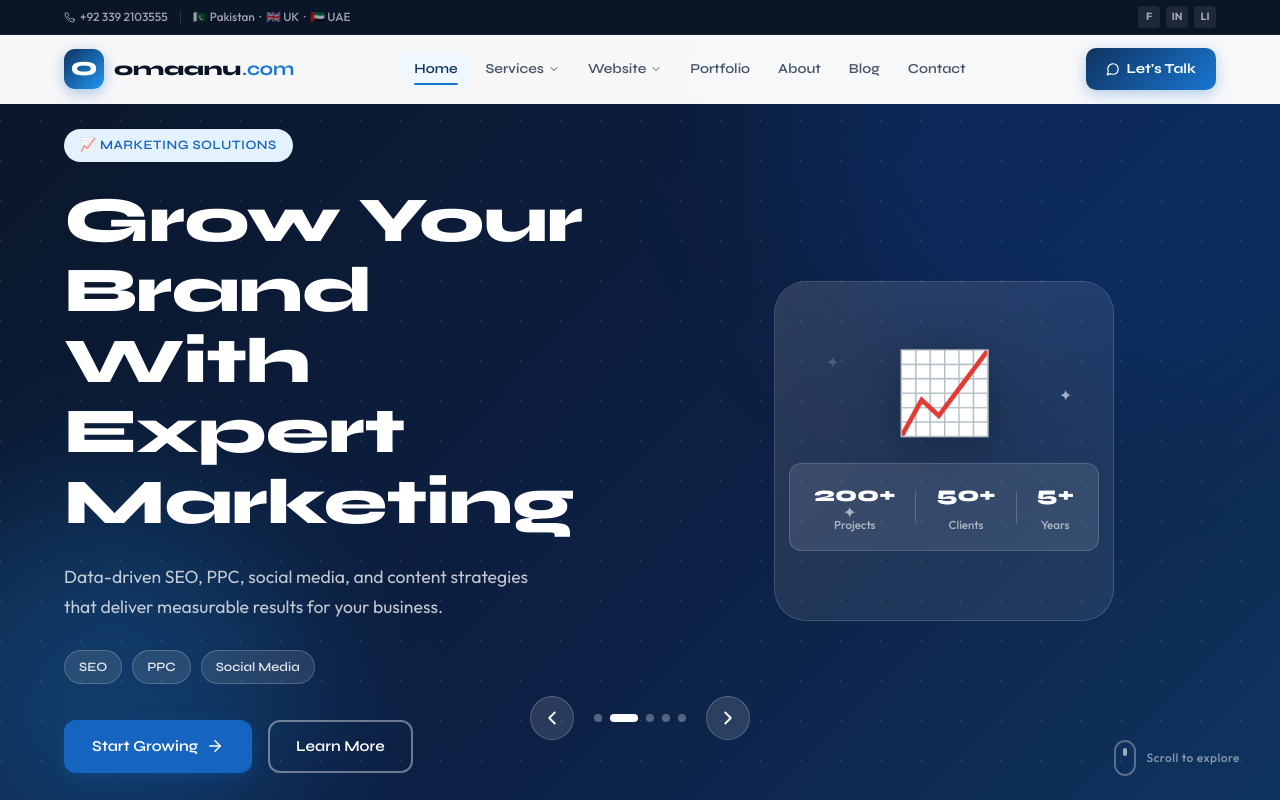
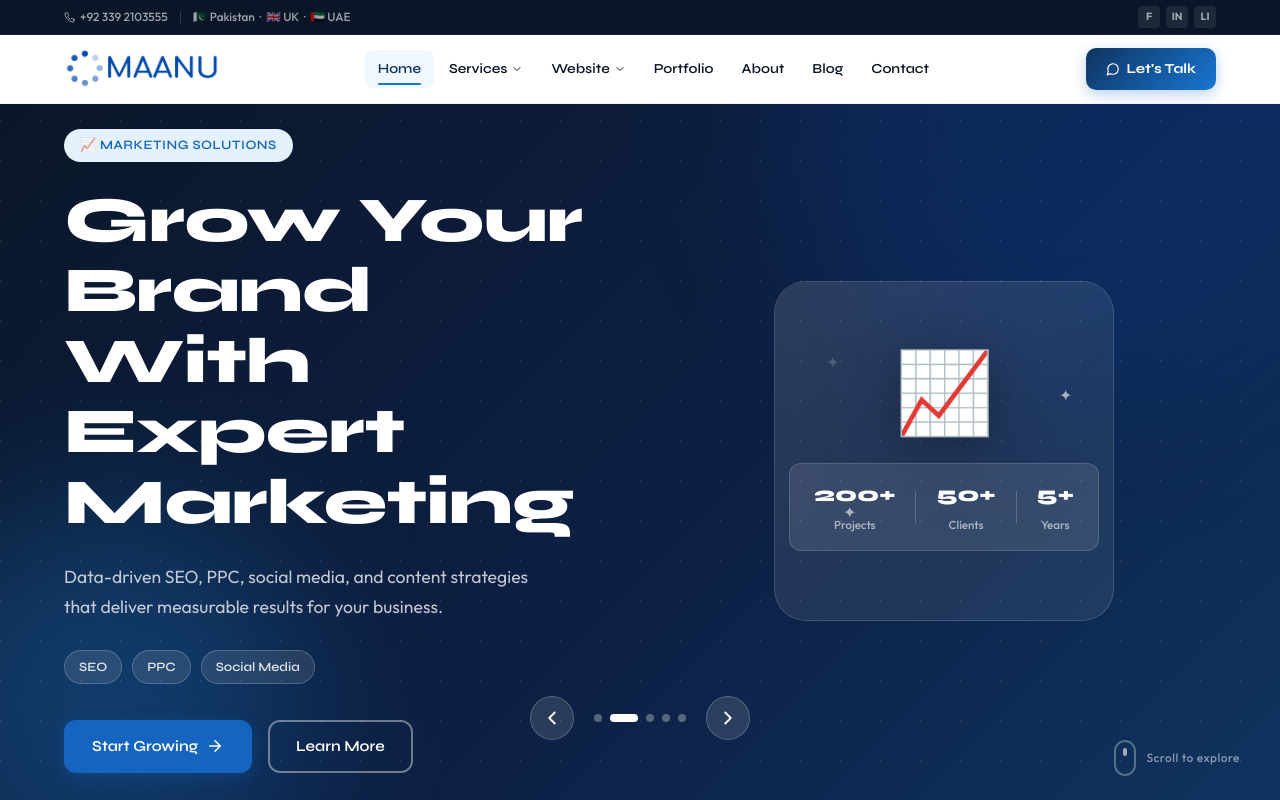
Before and after one commit to anasbinikhlas/Omaanu, a React (Vite) app: page / in a window 1280 px wide. Shown: the top 800 px of the page. Built offline with nearby package versions, Linux system fonts and the light colour scheme.

Commit message:
changes color nav bar footer

```diff
--- a/index.html
+++ b/index.html
@@ -4,6 +4,7 @@
     <meta charset="UTF-8" />
     <meta name="viewport" content="width=device-width, initial-scale=1.0" />
     <title>Omaanu – Digital Agency</title>
+    <link rel="icon" type="image/png" href="/src/assets/Omaanu fav.png" />
     <link rel="preconnect" href="https://fonts.googleapis.com" />
     <link rel="preconnect" href="https://fonts.gstatic.com" crossorigin />
     <link href="https://fonts.googleapis.com/css2?family=Syne:wght@400;500;600;700;800&family=Outfit:wght@300;400;500;600;700&display=swap" rel="stylesheet" />
--- a/src/components/Footer.css
+++ b/src/components/Footer.css
@@ -1,4 +1,4 @@
-.footer { background: var(--blue-900); color: white; }
+.footer { background: #ffffff; color: var(--blue-900); }
 
 /* CTA Band */
 .footer-cta {
@@ -40,33 +40,21 @@
 
 /* Brand col */
 .footer-logo {
-  display: flex;
+  display: inline-flex;
   align-items: center;
-  gap: 10px;
   margin-bottom: 20px;
 }
-.footer-logo .logo-mark {
-  width: 38px; height: 38px;
-  background: linear-gradient(135deg, var(--blue-500), var(--blue-300));
-  border-radius: 10px;
-  display: flex;
-  align-items: center;
-  justify-content: center;
-  font-family: var(--font-display);
-  font-weight: 800;
-  font-size: 1.2rem;
-  color: white;
+.footer-logo-img {
+  height: 40px;
+  width: auto;
+  transition: transform .25s cubic-bezier(0.175, 0.885, 0.32, 1.275);
 }
-.footer-logo .logo-text {
-  font-family: var(--font-display);
-  font-weight: 800;
-  font-size: 1.2rem;
-  color: white;
+.footer-logo:hover .footer-logo-img {
+  transform: scale(1.08);
 }
-.footer-logo .logo-text span { color: var(--blue-300); }
 
 .footer-desc {
-  color: rgba(255,255,255,.6);
+  color: var(--blue-900);
   font-size: 0.88rem;
   line-height: 1.7;
   margin-bottom: 20px;
@@ -79,13 +67,13 @@
 }
 .social-btn {
   width: 38px; height: 38px;
-  background: rgba(255,255,255,.08);
-  border: 1px solid rgba(255,255,255,.12);
+  background: var(--blue-50);
+  border: 1px solid var(--gray-200);
   border-radius: 10px;
   display: flex;
   align-items: center;
   justify-content: center;
-  color: rgba(255,255,255,.7);
+  color: var(--blue-700);
   transition: all .25s;
 }
 .social-btn:hover {
@@ -100,23 +88,23 @@
   display: flex;
   align-items: center;
   gap: 8px;
-  color: rgba(255,255,255,.6);
+  color: var(--blue-900);
   font-size: 0.85rem;
   transition: color .2s;
 }
-.footer-contact-item:hover { color: white; }
+.footer-contact-item:hover { color: var(--blue-700); }
 
 /* Columns */
 .footer-col-title {
   font-family: var(--font-display);
   font-weight: 700;
   font-size: 0.9rem;
-  color: white;
+  color: var(--blue-900);
   text-transform: uppercase;
   letter-spacing: .06em;
   margin-bottom: 16px;
   padding-bottom: 8px;
-  border-bottom: 1px solid rgba(255,255,255,.1);
+  border-bottom: 1px solid var(--gray-200);
 }
 
 .footer-link {
@@ -124,12 +112,12 @@
   align-items: center;
   gap: 6px;
   padding: 5px 0;
-  color: rgba(255,255,255,.55);
+  color: var(--blue-900);
   font-size: 0.87rem;
   transition: all .2s;
 }
 .footer-link:hover {
-  color: white;
+  color: var(--blue-700);
   gap: 10px;
 }
 
@@ -138,16 +126,16 @@
 .footer-input {
   width: 100%;
   padding: 11px 16px;
-  background: rgba(255,255,255,.08);
-  border: 1px solid rgba(255,255,255,.15);
+  background: var(--gray-50);
+  border: 1px solid var(--gray-200);
   border-radius: var(--radius);
-  color: white;
+  color: var(--blue-900);
   font-family: var(--font-body);
   font-size: 0.88rem;
   outline: none;
   transition: border-color .2s;
 }
-.footer-input::placeholder { color: rgba(255,255,255,.35); }
+.footer-input::placeholder { color: var(--gray-400); }
 .footer-input:focus { border-color: var(--blue-400); }
 .footer-subscribe {
   padding: 11px 16px;
@@ -164,7 +152,7 @@
 
 /* Bottom */
 .footer-bottom {
-  border-top: 1px solid rgba(255,255,255,.08);
+  border-top: 1px solid var(--gray-200);
   padding: 20px 0;
 }
 .footer-bottom-inner {
@@ -174,7 +162,7 @@
   gap: 16px;
   flex-wrap: wrap;
   font-size: 0.83rem;
-  color: rgba(255,255,255,.4);
+  color: var(--blue-900);
 }
 
 @media (max-width: 1024px) {
--- a/src/components/Footer.jsx
+++ b/src/components/Footer.jsx
@@ -1,6 +1,7 @@
 import React from 'react'
 import { Link } from 'react-router-dom'
 import { Facebook, Instagram, Linkedin, Mail, Phone, MapPin, ArrowRight } from 'lucide-react'
+import logoImage from '../assets/Omaanu Logo.png'
 import './Footer.css'
 
 export default function Footer() {
@@ -28,8 +29,7 @@ export default function Footer() {
           {/* Brand */}
           <div className="footer-brand">
             <Link to="/" className="footer-logo">
-              <div className="logo-mark">O</div>
-              <span className="logo-text">omaanu<span>.com</span></span>
+              <img src={logoImage} alt="Omaanu Logo" className="footer-logo-img" />
             </Link>
             <p className="footer-desc">
               A full-service digital agency delivering design, development, marketing, and animation solutions that drive real business growth.
@@ -85,16 +85,16 @@ export default function Footer() {
           {/* Newsletter */}
           <div className="footer-col">
             <h4 className="footer-col-title">Stay Updated</h4>
-            <p style={{ color: 'rgba(255,255,255,.6)', fontSize: '0.88rem', marginBottom: 16, lineHeight: 1.6 }}>
+            <p style={{ color: 'var(--gray-600)', fontSize: '0.88rem', marginBottom: 16, lineHeight: 1.6 }}>
               Subscribe to our newsletter for the latest tips, trends, and digital insights.
             </p>
             <div className="footer-newsletter">
               <input type="email" placeholder="Your email address" className="footer-input" />
               <button className="footer-subscribe">Subscribe</button>
             </div>
-            <div style={{ marginTop: 24, padding: 16, background: 'rgba(255,255,255,.06)', borderRadius: 12, border: '1px solid rgba(255,255,255,.1)' }}>
-              <div style={{ fontSize: '0.78rem', color: 'rgba(255,255,255,.5)', marginBottom: 8 }}>TRUSTED BY</div>
-              <div style={{ display:'flex', gap:12, flexWrap:'wrap', alignItems:'center', fontSize:'0.82rem', color:'rgba(255,255,255,.7)', fontWeight:600 }}>
+            <div style={{ marginTop: 24, padding: 16, background: 'var(--gray-50)', borderRadius: 12, border: '1px solid var(--gray-200)' }}>
+              <div style={{ fontSize: '0.78rem', color: 'var(--blue-900)', marginBottom: 8 }}>TRUSTED BY</div>
+              <div style={{ display:'flex', gap:12, flexWrap:'wrap', alignItems:'center', fontSize:'0.82rem', color:'var(--blue-900)', fontWeight:600 }}>
                 <span>Slack</span>
                 <span style={{opacity:.3}}>|</span>
                 <span>Dropbox</span>
@@ -113,8 +113,8 @@ export default function Footer() {
         <div className="container footer-bottom-inner">
           <span>© {new Date().getFullYear()} omaanu.com · All rights reserved.</span>
           <div style={{ display:'flex', gap:20 }}>
-            <Link to="/privacy-policy" style={{color:'rgba(255,255,255,.5)', fontSize:'0.82rem', transition:'color .2s'}} onMouseOver={e=>e.target.style.color='#fff'} onMouseOut={e=>e.target.style.color='rgba(255,255,255,.5)'}>Privacy Policy</Link>
-            <Link to="/contact" style={{color:'rgba(255,255,255,.5)', fontSize:'0.82rem', transition:'color .2s'}} onMouseOver={e=>e.target.style.color='#fff'} onMouseOut={e=>e.target.style.color='rgba(255,255,255,.5)'}>Contact</Link>
+            <Link to="/privacy-policy" style={{color:'var(--blue-900)', fontSize:'0.82rem', transition:'color .2s'}} onMouseOver={e=>e.target.style.color='var(--blue-600)'} onMouseOut={e=>e.target.style.color='var(--blue-900)'}>Privacy Policy</Link>
+            <Link to="/contact" style={{color:'var(--blue-900)', fontSize:'0.82rem', transition:'color .2s'}} onMouseOver={e=>e.target.style.color='var(--blue-600)'} onMouseOut={e=>e.target.style.color='var(--blue-900)'}>Contact</Link>
           </div>
         </div>
       </div>
--- a/src/components/Navbar.css
+++ b/src/components/Navbar.css
@@ -48,8 +48,7 @@
 }
 
 .navmain {
-  background: rgba(255,255,255,.97);
-  backdrop-filter: blur(16px);
+  background: #ffffff;
   border-bottom: 1px solid var(--gray-100);
   transition: box-shadow .3s;
 }
@@ -69,41 +68,15 @@
 .nav-logo {
   display: flex;
   align-items: center;
-  gap: 10px;
   flex-shrink: 0;
   text-decoration: none;
 }
-.logo-mark {
-  width: 40px; height: 40px;
-  background: linear-gradient(135deg, var(--blue-700) 0%, var(--blue-400) 100%);
-  border-radius: 11px;
-  display: flex;
-  align-items: center;
-  justify-content: center;
-  box-shadow: 0 4px 14px rgba(21,101,192,.35);
-  transition: transform .25s;
+.logo-img {
+  height: 42px;
+  width: auto;
+  transition: transform .25s cubic-bezier(0.175, 0.885, 0.32, 1.275);
 }
-.nav-logo:hover .logo-mark { transform: rotate(-6deg) scale(1.05); }
-.logo-mark span {
-  font-family: var(--font-display);
-  font-weight: 800;
-  font-size: 1.25rem;
-  color: white;
-}
-.logo-words { display: flex; align-items: baseline; gap: 1px; }
-.logo-name {
-  font-family: var(--font-display);
-  font-weight: 800;
-  font-size: 1.18rem;
-  color: var(--blue-900);
-  letter-spacing: -.01em;
-}
-.logo-tld {
-  font-family: var(--font-display);
-  font-weight: 700;
-  font-size: 1.18rem;
-  color: var(--blue-500);
-}
+.nav-logo:hover .logo-img { transform: scale(1.08); }
 
 /* ── Nav links ── */
 .nav-links {
@@ -120,7 +93,7 @@
   font-family: var(--font-display);
   font-weight: 600;
   font-size: 0.86rem;
-  color: var(--gray-600);
+  color: var(--blue-900);
   cursor: pointer;
   display: flex;
   align-items: center;
@@ -237,7 +210,7 @@
   display: block;
   padding: 5px 8px;
   font-size: 0.81rem;
-  color: var(--gray-600);
+  color: var(--blue-900);
   border-radius: 6px;
   transition: all .15s;
   text-decoration: none;
@@ -365,7 +338,7 @@
   font-family: var(--font-display);
   font-weight: 600;
   font-size: 0.93rem;
-  color: var(--gray-700);
+  color: var(--blue-900);
   border-bottom: 1px solid var(--gray-100);
   cursor: pointer;
   transition: color .2s, background .2s;
@@ -394,7 +367,7 @@
   display: block;
   padding: 10px 20px 10px 36px;
   font-size: 0.84rem;
-  color: var(--gray-600);
+  color: var(--blue-900);
   font-weight: 500;
   border-bottom: 1px solid var(--gray-100);
   transition: color .2s, background .2s;
--- a/src/components/Navbar.jsx
+++ b/src/components/Navbar.jsx
@@ -1,6 +1,7 @@
 import React, { useState, useEffect, useRef } from 'react'
 import { Link, useLocation } from 'react-router-dom'
 import { Menu, X, ChevronDown, MessageCircle, Phone } from 'lucide-react'
+import logoImage from '../assets/Omaanu Logo.png'
 import './Navbar.css'
 
 const designLinks = [
@@ -93,10 +94,7 @@ export default function Navbar() {
 
           {/* Logo */}
           <Link to="/" className="nav-logo">
-            <div className="logo-mark"><span>O</span></div>
-            <div className="logo-words">
-              <span className="logo-name">omaanu</span><span className="logo-tld">.com</span>
-            </div>
+            <img src={logoImage} alt="Omaanu Logo" className="logo-img" />
           </Link>
 
           {/* Desktop links */}
```
Also changed, not shown: src/assets/Omaanu fav.png (added), src/assets/Omaanu logo.png (added).
